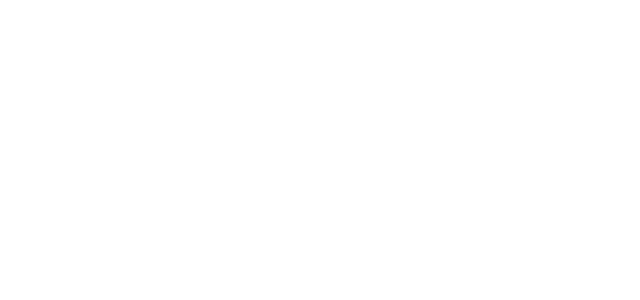
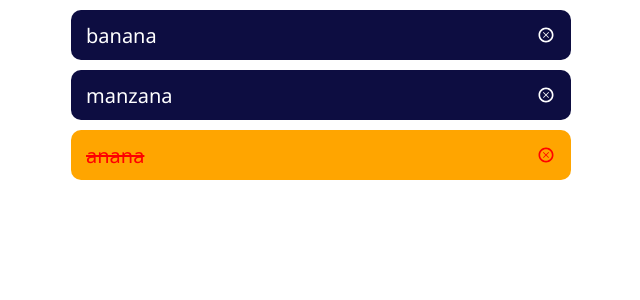
Before and after one commit to GonzaloSantillan-73/aplicacion-de-tareas, a React (Vite) app: page / in a window 1280 px wide. Shown: the top 300 px of the page, without its empty margins (319-959 px from the left). Built offline with nearby package versions, Linux system fonts and the light colour scheme.

Commit message:
Cree el contenedor de tarea y la funcion de poner la tarea en estado de completado con un click

```diff
--- a/package.json
+++ b/package.json
@@ -11,7 +11,8 @@
   },
   "dependencies": {
     "react": "^19.2.0",
-    "react-dom": "^19.2.0"
+    "react-dom": "^19.2.0",
+    "react-icons": "^5.5.0"
   },
   "devDependencies": {
     "@eslint/js": "^9.39.1",
--- a/src/App.css
+++ b/src/App.css
@@ -0,0 +1,9 @@
+html {
+  box-sizing: border-box;
+  font-size: 16px;
+  scroll-behavior: smooth;
+}
+
+#root {
+  min-height: 100vh;
+}
--- a/src/App.jsx
+++ b/src/App.jsx
@@ -1,10 +1,50 @@
-import React from "react"
+import React,{useState} from "react"
+import Tarea from "./components/Tarea"
 
 function App() {
 
+  const listaDeTareas=[
+    {
+      texto:"banana",
+      completado:false,
+      id:1
+    },
+        {
+      texto:"manzana",
+      completado:false,
+      id:2
+    },
+        {
+      texto:"anana",
+      completado:true,
+      id:3
+    }
+  ]
+
+  const [tareas,setTareas] = useState(listaDeTareas)
+
+  const completar = (id) => {
+    tareas.find((tarea)=>{
+      if (tarea.id===id){
+        tarea.completado=!tarea.completado
+      }
+    })
+    setTareas([...tareas])
+  }
+
   return (
     <>
-
+      {
+        tareas.map(tarea=>
+          <Tarea
+            key={tarea.id}
+            id={tarea.id}
+            texto={tarea.texto}
+            completado={tarea.completado}
+            completar={completar}
+          />
+        )
+      }
     </>
   )
 }
--- /dev/null
+++ b/src/components/Tarea.jsx
@@ -0,0 +1,20 @@
+import "../styles/Tarea.css"
+import { TiDeleteOutline } from "react-icons/ti";
+
+function Tarea ({id,texto,completado,completar}){
+  return(
+    <>
+      <div
+        className={completado?"contenedor-tarea completado":"contenedor-tarea"}
+        onClick={()=>{completar(id)}}  >
+        <div
+          className="contenedor-texto">
+          {texto}
+        </div>
+        <div className="contenedor-eliminar"><TiDeleteOutline /></div>
+      </div>
+    </>
+  )
+}
+
+export default Tarea
--- a/src/index.css
+++ b/src/index.css
@@ -0,0 +1,17 @@
+html {
+  box-sizing: border-box;
+}
+
+*, *::before, *::after {
+  box-sizing: inherit;
+}
+
+body {
+  margin: 0;
+  padding: 0;
+  font-family: 'Segoe UI', Tahoma, Geneva, Verdana, sans-serif;
+}
+
+#root {
+  min-height: 100vh;
+}
--- /dev/null
+++ b/src/styles/Tarea.css
@@ -0,0 +1,25 @@
+.contenedor-tarea{
+  width: 500px;
+  height: 50px;
+  font-size: 20px;
+  background-color: rgb(13, 13, 65);
+  color: white;
+  padding: 15px;
+  margin: 10px auto;
+  border-radius: 10px;
+  display: flex;
+  align-items: center;
+  justify-content: space-between;
+  cursor: pointer;
+}
+
+.completado{
+  background-color: orange;
+  color: red;
+  text-decoration: line-through;
+}
+
+.contenedor-texto,.contenedor-eliminar{
+  display: flex;
+  justify-content: center;
+}
```
Also changed, not shown: 1 other file (tests, documents, lock files or other folders).
